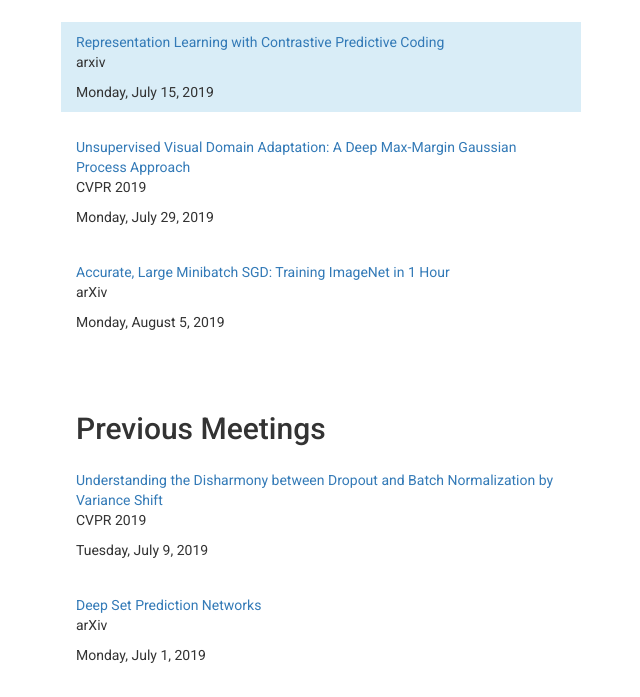
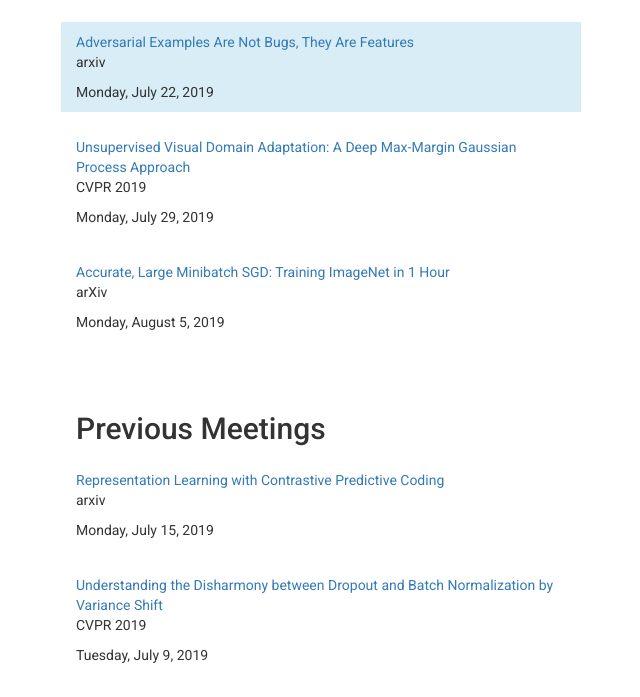
Before and after one commit to cvg-uni-bonn/cvg-uni-bonn.github.io, a plain HTML site: page cvg-paper-reading-group/index.html in a window 1280 px wide. Shown: the part 559-1256 px from the top of the page, without its empty margins (189-829 px from the left). Drawn offline with nearby package versions, Linux system fonts and the light colour scheme; some icons are missing.

Commit message:
update reading group

```diff
--- a/cvg-paper-reading-group/index.html
+++ b/cvg-paper-reading-group/index.html
@@ -65,11 +65,11 @@
 
             <div class="row pull-down-medium"> <!-- A paper -->
                 <div class="col-sm-8 col-xs-12 bg-info" style="padding-top: 10px;">
-                    <p><a href="https://arxiv.org/abs/1807.03748">
-                      Representation Learning with Contrastive Predictive Coding
+                    <p><a href="https://arxiv.org/abs/1905.02175">
+                      Adversarial Examples Are Not Bugs, They Are Features
                     </a></br>
                     arxiv</p>
-                    <p>Monday, July 15, 2019</p>
+                    <p>Monday, July 22, 2019</p>
                 </div>
             </div> <!-- End of Paper -->
             <div class="row pull-down-medium"> <!-- A paper -->
@@ -96,6 +96,15 @@
     <div class="row pull-down">
         <div id="publications" class="col-md-8 col-md-offset-2 col-xs-12">
             <h2>Previous Meetings</h2>
+            <div class="row pull-down-medium"> <!-- A paper -->
+                <div class="col-sm-8 col-xs-12">
+                    <p><a href="https://arxiv.org/abs/1807.03748">
+                      Representation Learning with Contrastive Predictive Coding
+                    </a></br>
+                    arxiv</p>
+                    <p>Monday, July 15, 2019</p>
+                </div>
+            </div> <!-- End of Paper -->
             <div class="row pull-down-medium"> <!-- A paper -->
                 <div class="col-sm-8 col-xs-12">
                     <p><a href="http://openaccess.thecvf.com/content_CVPR_2019/papers/Li_Understanding_the_Disharmony_Between_Dropout_and_Batch_Normalization_by_Variance_CVPR_2019_paper.pdf">
```
